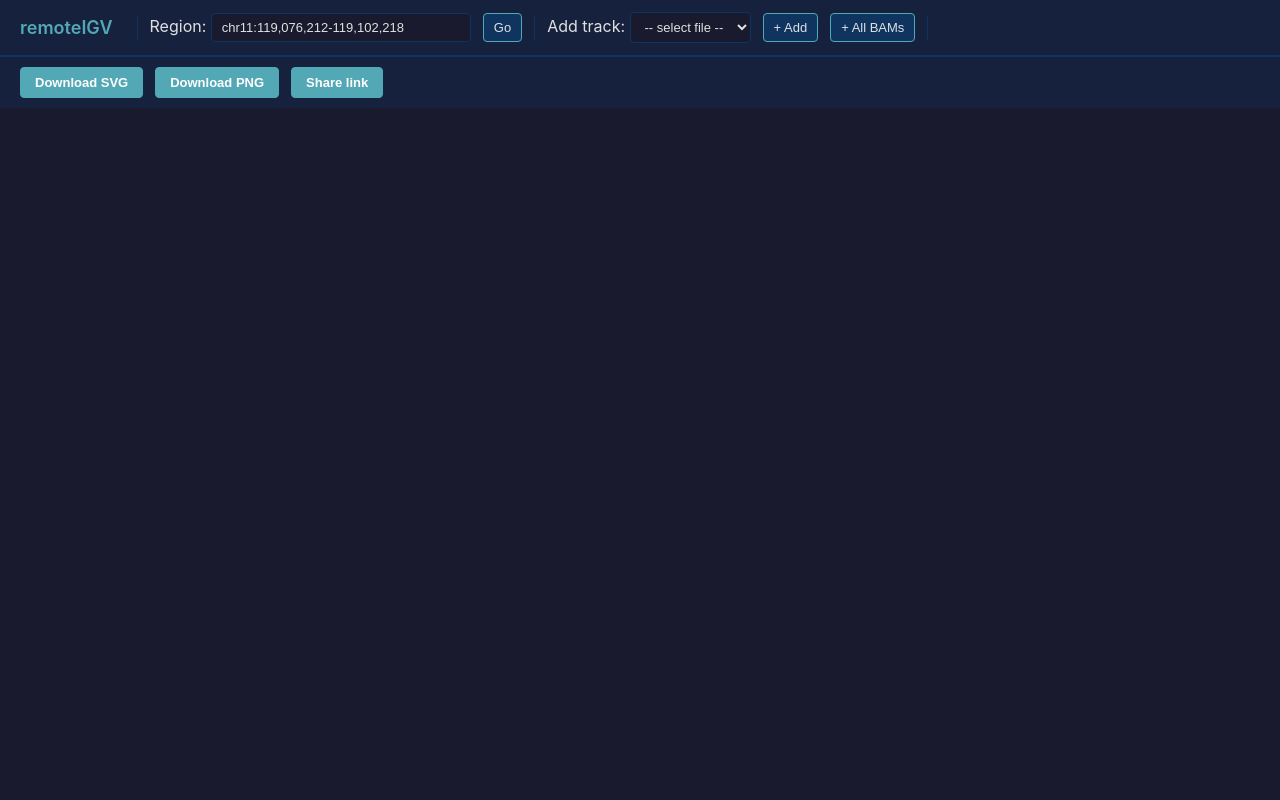
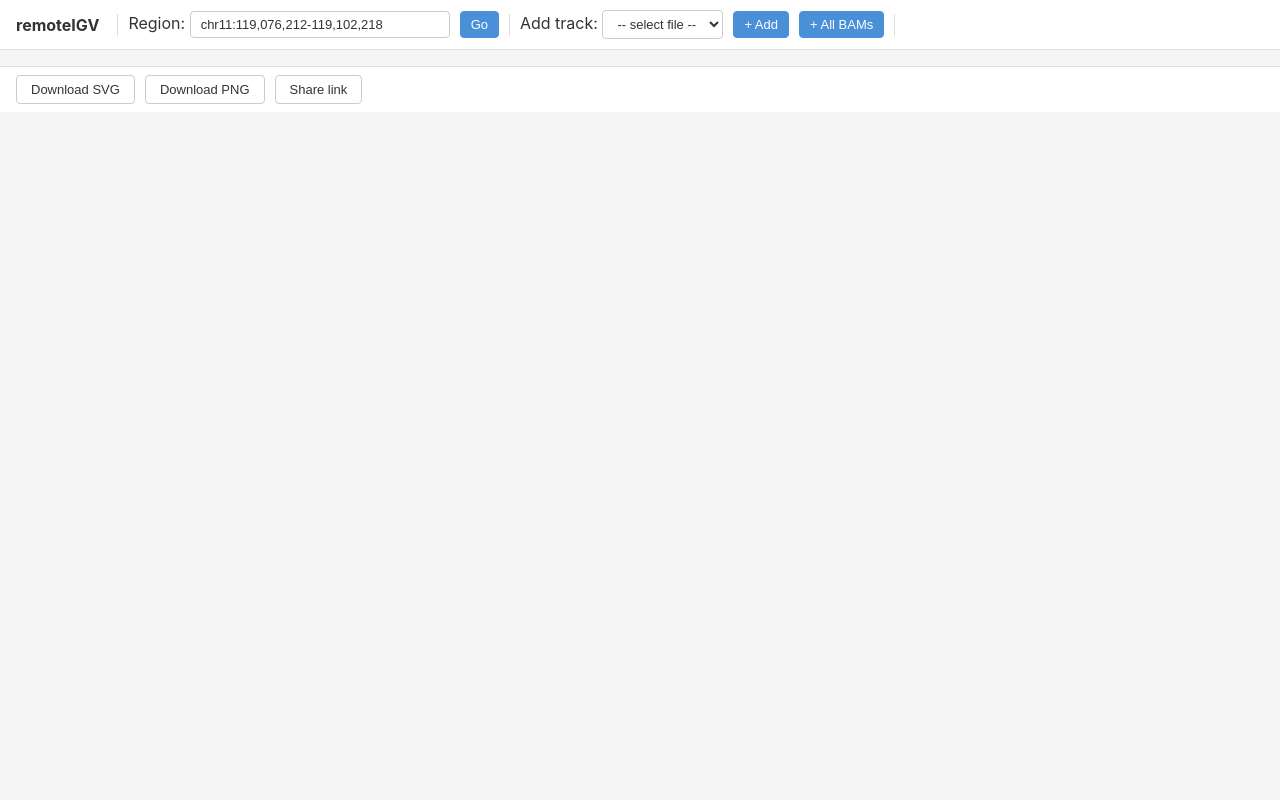
Before and after one commit to ChristopherSNelson/remoteIGV, a FastAPI app: page / in a window 1280 px wide. Run offline with FastAPI, Linux system fonts and the light colour scheme; some libraries are stand-ins or nearby versions.

Commit message:
Add S3 remounting on restart, multisample 1000G streaming, light UI theme
- deploy.sh: remount S3 and restart service when starting stopped instances
- upload_test_data.sh: stream 1000G hg38 high-coverage CRAMs, updated test regions
- index.html: light theme, locus validation, smarter auto-load (skip large files)

```diff
--- a/templates/index.html
+++ b/templates/index.html
@@ -7,40 +7,41 @@
 <script src="https://cdn.jsdelivr.net/npm/igv@3.1.0/dist/igv.min.js"></script>
 <script src="https://cdnjs.cloudflare.com/ajax/libs/FileSaver.js/2.0.5/FileSaver.min.js"></script>
 <style>
-  :root { --bg: #1a1a2e; --surface: #16213e; --accent: #0f3460; --text: #e0e0e0; --highlight: #53a8b6; }
   * { box-sizing: border-box; margin: 0; padding: 0; }
-  body { font-family: -apple-system, BlinkMacSystemFont, 'Segoe UI', system-ui, sans-serif; background: var(--bg); color: var(--text); min-height: 100vh; }
+  body { font-family: -apple-system, BlinkMacSystemFont, 'Segoe UI', system-ui, sans-serif; background: #f5f5f5; color: #333; min-height: 100vh; }
 
-  .toolbar { background: var(--surface); padding: 12px 20px; display: flex; align-items: center; gap: 12px; flex-wrap: wrap; border-bottom: 1px solid var(--accent); }
-  .toolbar h1 { font-size: 18px; font-weight: 600; color: var(--highlight); margin-right: 12px; }
+  .toolbar {
+    background: #fff; padding: 10px 16px; display: flex; align-items: center; gap: 10px; flex-wrap: wrap;
+    border-bottom: 1px solid #ddd; position: sticky; top: 0; z-index: 100;
+  }
+  .toolbar h1 { font-size: 16px; font-weight: 700; color: #333; margin-right: 8px; }
   .toolbar select, .toolbar input, .toolbar button {
-    font-size: 13px; padding: 6px 10px; border-radius: 4px; border: 1px solid var(--accent);
-    background: var(--bg); color: var(--text); outline: none;
+    font-size: 13px; padding: 5px 10px; border-radius: 4px; border: 1px solid #ccc;
+    background: #fff; color: #333; outline: none;
   }
-  .toolbar button { cursor: pointer; background: var(--accent); border-color: var(--highlight); font-weight: 500; }
-  .toolbar button:hover { background: var(--highlight); color: #fff; }
-  .toolbar .sep { width: 1px; height: 24px; background: var(--accent); }
+  .toolbar button { cursor: pointer; background: #4a90d9; color: #fff; border-color: #4a90d9; font-weight: 500; }
+  .toolbar button:hover { background: #357abd; }
+  .toolbar .sep { width: 1px; height: 22px; background: #ddd; }
 
   #locus-input { width: 260px; }
   #file-select { max-width: 300px; }
 
-  .igv-container { margin: 0; }
-  .igv-root-div { background: #fff !important; }
+  #igv-div { padding: 8px; }
 
   #bottom-bar {
-    background: var(--surface); padding: 10px 20px; display: flex; align-items: center; gap: 12px;
-    border-top: 1px solid var(--accent); position: sticky; bottom: 0; flex-wrap: wrap;
+    background: #fff; padding: 8px 16px; display: flex; align-items: center; gap: 10px;
+    border-top: 1px solid #ddd; position: sticky; bottom: 0; z-index: 100; flex-wrap: wrap;
   }
-  #bottom-bar button { font-size: 13px; padding: 7px 14px; border-radius: 4px; border: 1px solid var(--highlight); background: var(--highlight); color: #fff; cursor: pointer; font-weight: 600; }
-  #bottom-bar button:hover { background: #3d8a96; }
-  #bottom-bar .status { font-size: 12px; color: #888; flex: 1; }
-  #share-input { font-size: 12px; width: 400px; max-width: 40vw; padding: 5px 8px; background: var(--bg); color: var(--text); border: 1px solid var(--accent); border-radius: 4px; }
+  #bottom-bar button { font-size: 13px; padding: 6px 14px; border-radius: 4px; border: 1px solid #ccc; background: #fff; color: #333; cursor: pointer; font-weight: 500; }
+  #bottom-bar button:hover { background: #f0f0f0; }
+  .status { font-size: 12px; color: #888; flex: 1; }
+  #share-input { font-size: 12px; width: 400px; max-width: 40vw; padding: 5px 8px; border: 1px solid #ccc; border-radius: 4px; }
 
   .file-chip {
-    display: inline-flex; align-items: center; gap: 4px; background: var(--accent); padding: 3px 8px;
-    border-radius: 3px; margin: 2px; font-size: 12px;
+    display: inline-flex; align-items: center; gap: 4px; background: #e8f0fe; padding: 3px 8px;
+    border-radius: 3px; margin: 2px; font-size: 12px; color: #333;
   }
-  .file-chip .remove { cursor: pointer; color: #f66; font-weight: bold; }
+  .file-chip .remove { cursor: pointer; color: #c00; font-weight: bold; }
 </style>
 </head>
 <body>
@@ -66,7 +67,7 @@
   <span id="loaded-tracks" class="file-chip-area"></span>
 </div>
 
-<div id="igv-div" class="igv-container"></div>
+<div id="igv-div"></div>
 
 <div id="bottom-bar">
   <button id="snap-svg">Download SVG</button>
@@ -94,7 +95,6 @@ function getUrlParams() {
 function buildShareUrl() {
   const base = window.location.origin + window.location.pathname;
   const params = new URLSearchParams();
-  // get current locus from IGV
   if (browser) {
     const loci = browser.currentLoci();
     if (loci && loci.length) params.set('locus', loci[0]);
@@ -114,9 +114,10 @@ function updateUrlQuietly() {
 document.addEventListener('DOMContentLoaded', async () => {
   const params = getUrlParams();
 
-  // set locus from URL param or keep default
   const locusInput = document.getElementById('locus-input');
-  if (params.locus) locusInput.value = params.locus;
+  if (params.locus && /^chr[0-9XYM]/i.test(params.locus)) {
+    locusInput.value = params.locus;
+  }
 
   const options = {
     genome: "hg38",
@@ -129,16 +130,6 @@ document.addEventListener('DOMContentLoaded', async () => {
         url: "https://hgdownload.soe.ucsc.edu/gbdb/hg38/encode3/ccre/encodeCcreCombined.bb",
         displayMode: "EXPANDED",
         visibilityWindow: 2000000,
-        color: "#1565C0",
-      },
-      {
-        name: "MANE Select",
-        type: "annotation",
-        format: "bigBed",
-        url: "https://hgdownload.soe.ucsc.edu/gbdb/hg38/mane/mane.bb",
-        displayMode: "EXPANDED",
-        visibilityWindow: 2000000,
-        color: "#2E7D32",
       },
       {
         name: "phyloP 100-way",
@@ -146,26 +137,26 @@ document.addEventListener('DOMContentLoaded', async () => {
         format: "bigwig",
         url: "https://hgdownload.cse.ucsc.edu/goldenPath/hg38/phyloP100way/hg38.phyloP100way.bw",
         autoscale: true,
-        color: "#555555",
       },
     ],
   };
 
   browser = await igv.createBrowser(document.getElementById('igv-div'), options);
 
-  // update URL when user navigates
   browser.on('locuschange', () => {
     const loci = browser.currentLoci();
     if (loci && loci.length) {
-      locusInput.value = loci[0];
-      updateUrlQuietly();
+      const locus = loci[0];
+      // only update URL if it looks like valid coordinates (chr:start-end)
+      if (/^chr[0-9XYM]/i.test(locus) && locus.includes(':')) {
+        locusInput.value = locus;
+        updateUrlQuietly();
+      }
     }
   });
 
-  // populate file picker
   await loadFileList();
 
-  // load tracks from URL params, or auto-load all
   if (params.tracks) {
     for (const t of params.tracks) {
       await addTrackByPath(t);
@@ -184,17 +175,24 @@ async function loadFileList() {
     if (/\.(bai|crai|csi|tbi|idx)$/i.test(f.name)) continue;
     const opt = document.createElement('option');
     opt.value = f.path;
-    opt.textContent = f.path + '  (' + (f.size / 1e6).toFixed(1) + ' MB)';
+    const sizeMB = f.size / 1e6;
+    const sizeStr = sizeMB >= 1 ? sizeMB.toFixed(0) + ' MB' : (f.size / 1e3).toFixed(0) + ' KB';
+    opt.textContent = f.path + '  (' + sizeStr + ')';
     sel.appendChild(opt);
   }
 }
 
-// ── auto-load all tracks on startup ───────────────────────────
+// ── auto-load small tracks on startup (skip large BAMs/CRAMs) ─
+// Skip files that duplicate the built-in UCSC annotation tracks.
+const SKIP_AUTO = /encode_ccres|mane_select|phyloP100way/i;
+
 async function autoLoadTracks() {
-  const sel = document.getElementById('file-select');
-  for (const opt of sel.options) {
-    if (!opt.value) continue;
-    await addTrackByPath(opt.value);
+  const SIZE_LIMIT = 5 * 1e6; // 5 MB — skip anything larger
+  for (const f of allFiles) {
+    if (/\.(bai|crai|csi|tbi|idx)$/i.test(f.name)) continue;
+    if (/\.(bam|cram)$/i.test(f.name) && f.size > SIZE_LIMIT) continue;
+    if (SKIP_AUTO.test(f.name)) continue;
+    await addTrackByPath(f.path);
   }
 }
 
@@ -241,14 +239,15 @@ function buildTrackConfig(filePath) {
 
 async function addTrackByPath(filePath) {
   if (!filePath || loadedTracks.has(filePath)) return;
+  loadedTracks.add(filePath); // claim the slot before awaiting
 
   const config = buildTrackConfig(filePath);
   try {
     await browser.loadTrack(config);
-    loadedTracks.add(filePath);
     addChip(filePath, config.name);
     updateUrlQuietly();
   } catch (e) {
+    loadedTracks.delete(filePath); // release on failure
     console.warn('Failed to load track:', filePath, e);
   }
 }
```
Also changed, not shown: 2 other files.
